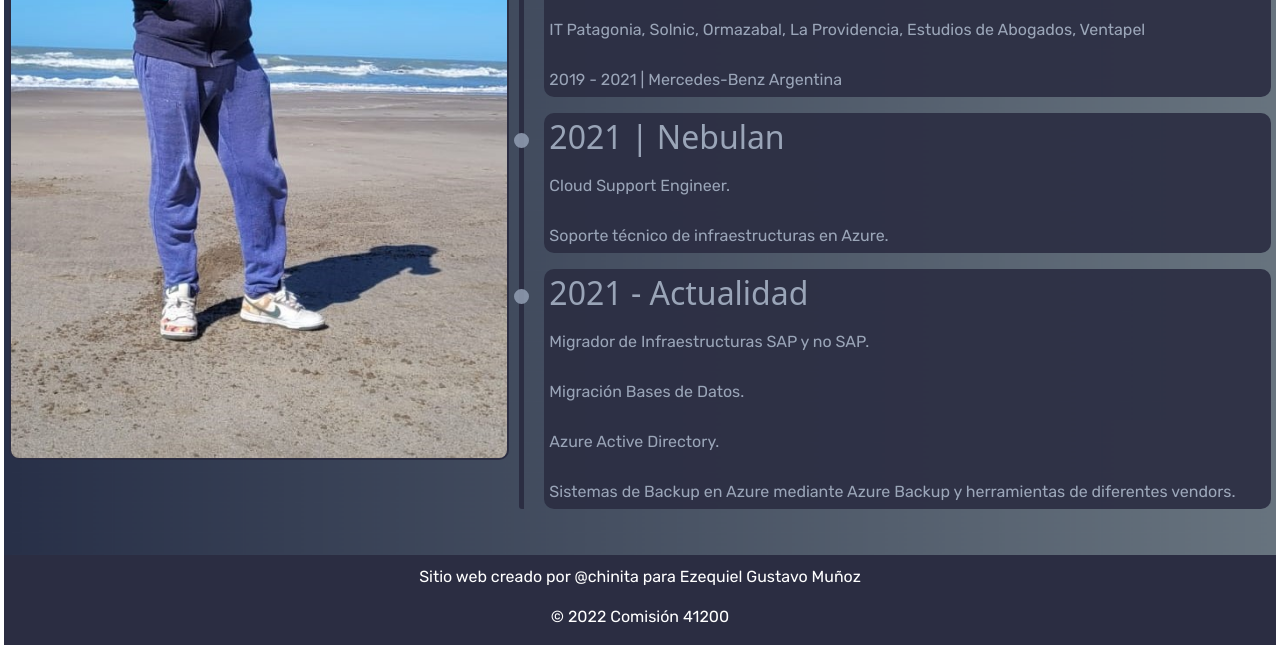
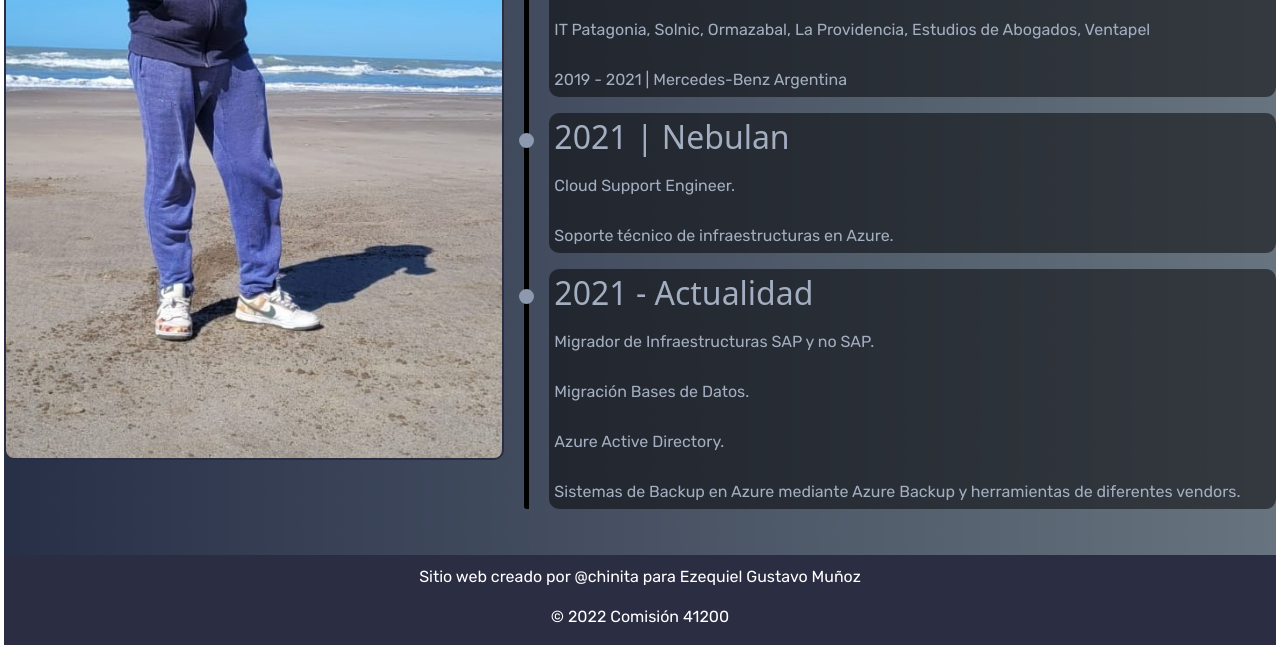
Before and after one commit to rochipatrone/proyecto-final-desarrollo-web, a website: page paginas/sobremi.html in a window 1280 px wide. Shown: the part 597-1242 px from the top of the page. Drawn offline with nearby package versions, Linux system fonts and the light colour scheme.

Commit message:
posicionando mejor la linea div en pagina sobremi

```diff
--- a/scss/_contacto.scss
+++ b/scss/_contacto.scss
@@ -1,5 +1,5 @@
     form {
-    width: 450px;
+        width: 400px;
         margin: auto;
         background: rgba(0, 0, 0, 0.4);
         padding: 10px 20px;
@@ -15,7 +15,8 @@ form {
             padding-bottom: 20px;
         }
 
-    input, textarea {
+        input,
+        textarea {
             width: 100%;
             margin-bottom: 20px;
             padding: 5px;
--- a/scss/_mediaqueries.scss
+++ b/scss/_mediaqueries.scss
@@ -49,5 +49,4 @@
         flex-wrap: wrap;
     }
 
-
 }
--- a/scss/_sobremi.scss
+++ b/scss/_sobremi.scss
@@ -19,9 +19,8 @@
 
     .tarjetasTiempo {
         margin-left: 20px;
-        background-color: $azul;
+        background: rgba(0, 0, 0, 0.5);
         border-radius: 10px;
-        opacity: 0.9;
 
         .tituloTarjetas {
             padding: 5px;
@@ -33,8 +32,10 @@
         }
     }
     .lineaDiv {
-        border-left: 5px solid $azul;
+        border-left: 5px solid $negro;
         border-radius: 3px;
+        margin-left: 20px;
+
     }
     .tituloTarjetas::before {
         content: "";
```
Also changed, not shown: paginas/contacto.html (+1 -1 lines), css/style.css. Lines whose indentation alone changed are shown as unchanged.
